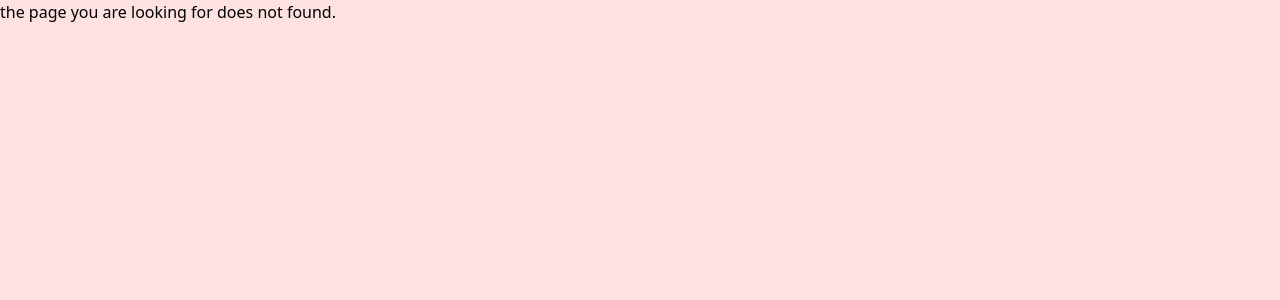
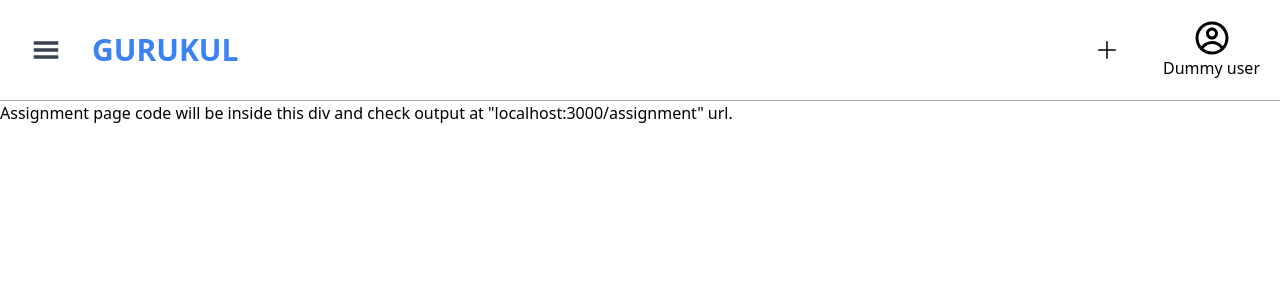
Before and after one commit to AyushJoshi2001/gurukul-frontend, a React (Create React App) app: page /assignment in a window 1280 px wide. Before the commit this address had no page. Shown: the top 300 px of the page. Built offline with nearby package versions, Linux system fonts and the light colour scheme.

Commit message:
added assignment page

```diff
--- a/src/App.tsx
+++ b/src/App.tsx
@@ -18,7 +18,7 @@ function App() {
           <Route path={["/login", "/signup"]} exact>
             <AuthPage />
           </Route>
-          <Route path={["/classroom", "/dashboard"]} exact>
+          <Route path={["/classroom", "/dashboard", "/assignment"]} exact>
             <AppContainerPage />
           </Route>
           <Route>
--- a/src/Pages/AppContainer.page.tsx
+++ b/src/Pages/AppContainer.page.tsx
@@ -1,6 +1,7 @@
 import { FC, memo } from "react";
 import { Route, Switch } from "react-router";
 import Navbar from "../component/Navbar";
+import AssignmentPage from "./Assignment.page";
 import ClassroomPage from "./Classroom.page";
 import DashboardPage from "./Dashboard.page";
 
@@ -18,6 +19,9 @@ const AppContainer: FC<Props> = (props) => {
           <Route path="/dashboard">
             <DashboardPage />
           </Route>
+          <Route path="/assignment">
+            <AssignmentPage />
+          </Route>
         </Switch>
       </div>
     </>
--- /dev/null
+++ b/src/Pages/Assignment.page.tsx
@@ -0,0 +1,16 @@
+import { FC, memo } from "react";
+
+interface Props {}
+
+const Assignment: FC<Props> = (props) => {
+  return (
+    <div>
+      Assignment page code will be inside this div and check output at
+      "localhost:3000/assignment" url.
+    </div>
+  );
+};
+
+Assignment.defaultProps = {};
+
+export default memo(Assignment);
--- a/src/component/ProfileDropdown.tsx
+++ b/src/component/ProfileDropdown.tsx
@@ -1,8 +1,6 @@
 import { Menu, Transition } from "@headlessui/react";
 import { FC, Fragment, memo } from "react";
 import { CgProfile } from "react-icons/cg";
-import { FaUser } from "react-icons/fa";
-import { Link } from "react-router-dom";
 import { signout } from "../api/auth";
 import { VscSignOut } from "react-icons/vsc";
 
@@ -32,21 +30,6 @@ const ProfileDropdown: FC<Props> = ({ className }) => {
             <Menu.Items className="absolute w-40 bg-gray-100 rounded shadow-lg top-20 right-5">
               <Menu.Item>
                 {({ active }) => (
-                  <Link
-                    to="/profile"
-                    className={`py-2 flex px-3 text-sm space-x-2 ${
-                      active ? "text-primary" : "text-gray-800"
-                    } `}
-                  >
-                    <div className="flex items-center">
-                      <FaUser className="w-4 h-4" />
-                    </div>
-                    <p>Profile</p>
-                  </Link>
-                )}
-              </Menu.Item>
-              <Menu.Item>
-                {({ active }) => (
                   <button
                     className={`py-2 text-sm flex px-3 space-x-2 ${
                       active ? "text-primary" : "text-gray-800"
```
